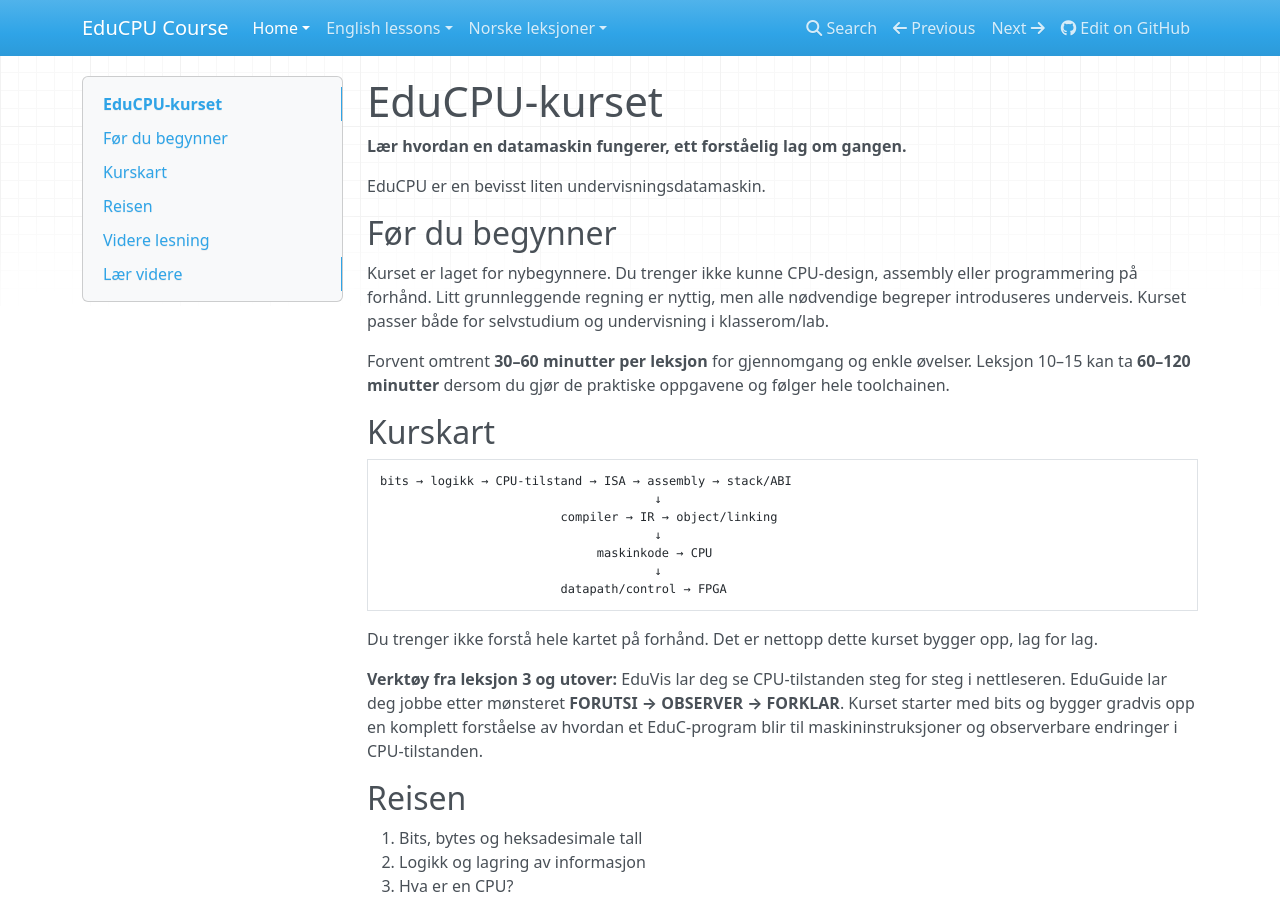
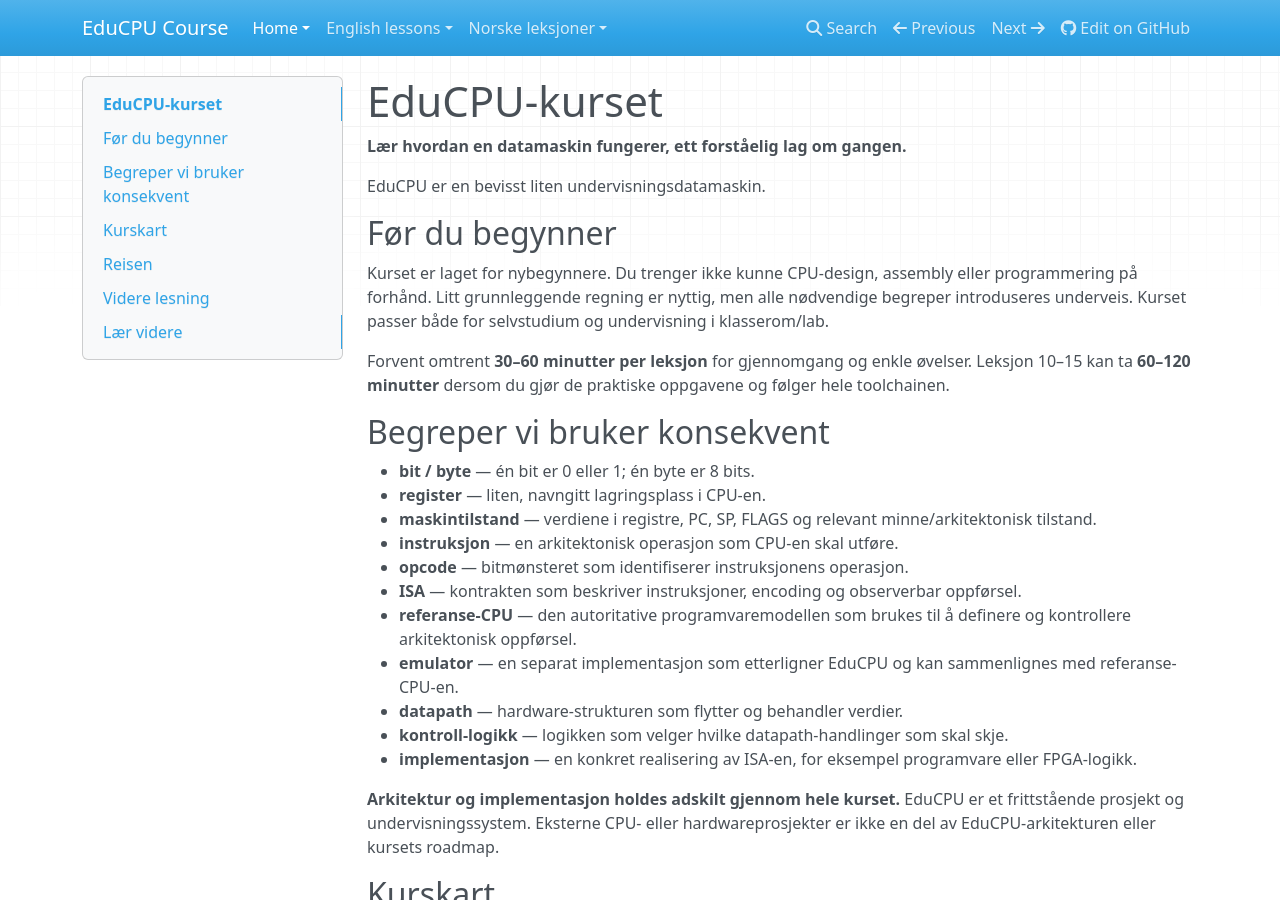
Before and after one commit to Ploos-AS/EduCPU, an MkDocs documentation site: the page built from course/no/index.md, in a window 1280 px wide and 900 px high. Built offline with MkDocs 1.6.1, drawn with Linux system fonts in a browser that asks for light colours; nearby versions of some CDN libraries.

Commit message:
Pedagogy: establish EduCPU terminology and standalone scope

```diff
--- a/course/no/index.md
+++ b/course/no/index.md
@@ -9,6 +9,22 @@
 Kurset er laget for nybegynnere. Du trenger ikke kunne CPU-design, assembly eller programmering på forhånd. Litt grunnleggende regning er nyttig, men alle nødvendige begreper introduseres underveis. Kurset passer både for selvstudium og undervisning i klasserom/lab.
 
 Forvent omtrent **30–60 minutter per leksjon** for gjennomgang og enkle øvelser. Leksjon 10–15 kan ta **60–120 minutter** dersom du gjør de praktiske oppgavene og følger hele toolchainen.
+
+## Begreper vi bruker konsekvent
+
+- **bit / byte** — én bit er 0 eller 1; én byte er 8 bits.
+- **register** — liten, navngitt lagringsplass i CPU-en.
+- **maskintilstand** — verdiene i registre, PC, SP, FLAGS og relevant minne/arkitektonisk tilstand.
+- **instruksjon** — en arkitektonisk operasjon som CPU-en skal utføre.
+- **opcode** — bitmønsteret som identifiserer instruksjonens operasjon.
+- **ISA** — kontrakten som beskriver instruksjoner, encoding og observerbar oppførsel.
+- **referanse-CPU** — den autoritative programvaremodellen som brukes til å definere og kontrollere arkitektonisk oppførsel.
+- **emulator** — en separat implementasjon som etterligner EduCPU og kan sammenlignes med referanse-CPU-en.
+- **datapath** — hardware-strukturen som flytter og behandler verdier.
+- **kontroll-logikk** — logikken som velger hvilke datapath-handlinger som skal skje.
+- **implementasjon** — en konkret realisering av ISA-en, for eksempel programvare eller FPGA-logikk.
+
+**Arkitektur og implementasjon holdes adskilt gjennom hele kurset.** EduCPU er et frittstående prosjekt og undervisningssystem. Eksterne CPU- eller hardwareprosjekter er ikke en del av EduCPU-arkitekturen eller kursets roadmap.
 
 ## Kurskart
 
```
